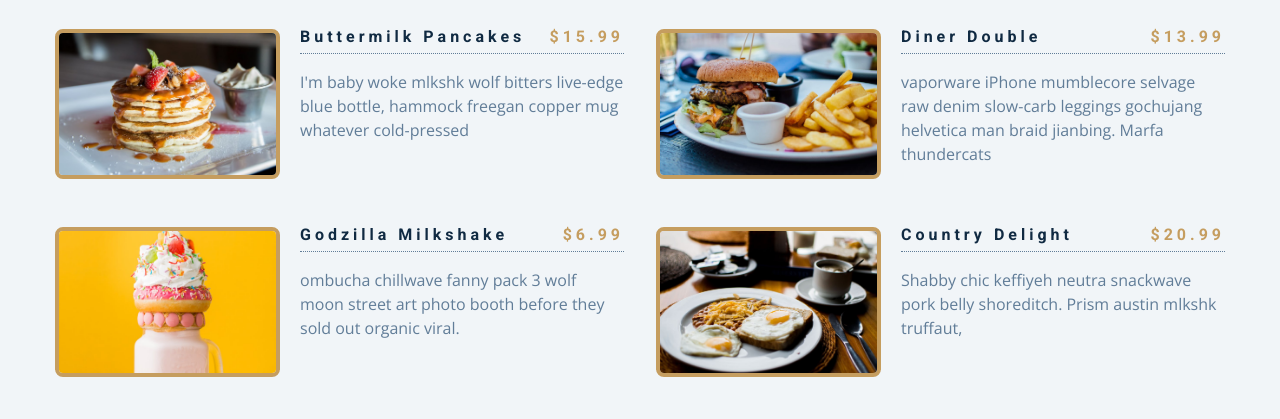
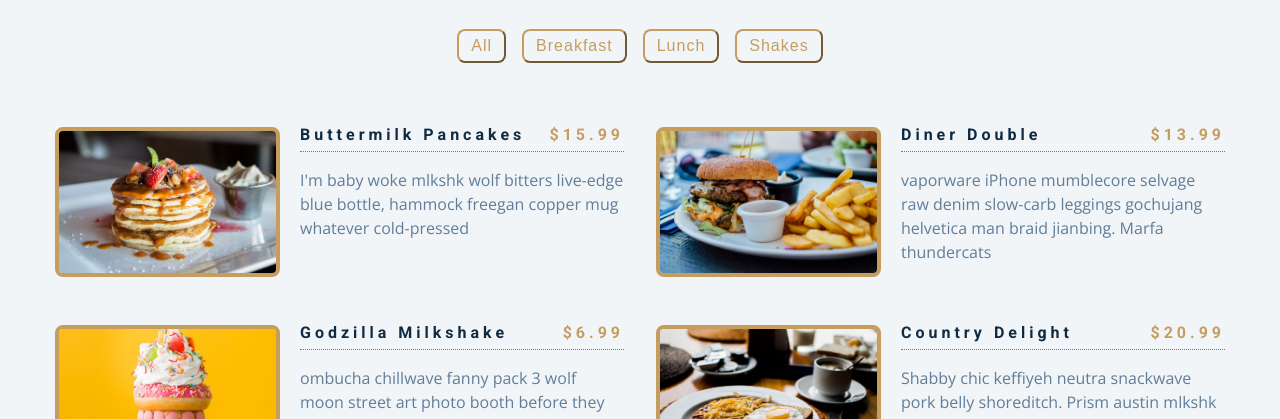
Before and after one commit to benstoica/restaurant-menu, a plain HTML site: page index.html in a window 1280 px wide. Shown: the part 139-558 px from the top of the page. Drawn offline with nearby package versions, Linux system fonts and the light colour scheme.

Commit message:
added markup for buttons

```diff
--- a/index.html
+++ b/index.html
@@ -17,21 +17,13 @@
         <h2>Our Menu</h2>
         <div class="underline"></div>
       </div>
-      <div class="section-center">
-        <article class="menu-item">
-          <img src="./menu-item.jpeg" class="photo" alt="pancakes" />
-          <div class="item-info">
-            <header>
-              <h4>Buttermilk Pancakes</h4>
-              <h4 class="price">$15</h4>
-            </header>
-            <p class="item-text">
-              leo urna molestie at elementum eu facilisis sed odio morbi quis
-              commodo odio aenean sed adipiscing diam donec adipiscing tristique
-            </p>
-          </div>
-        </article>
+      <div class="btn-container">
+        <button type="button" class="filter-btn">All</button>
+        <button type="button" class="filter-btn">Breakfast</button>
+        <button type="button" class="filter-btn">Lunch</button>
+        <button type="button" class="filter-btn">Shakes</button>
       </div>
+      <div class="section-center"></div>
     </section>
     <script src="app.js"></script>
   </body>
```
